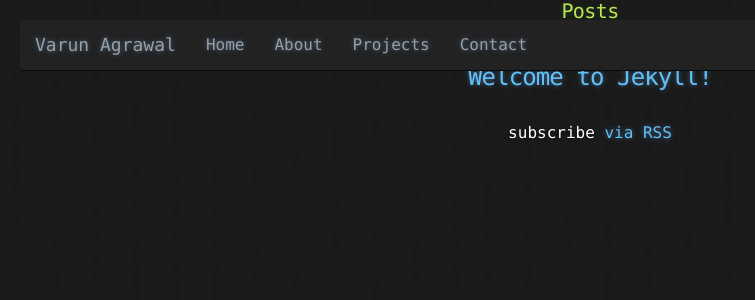
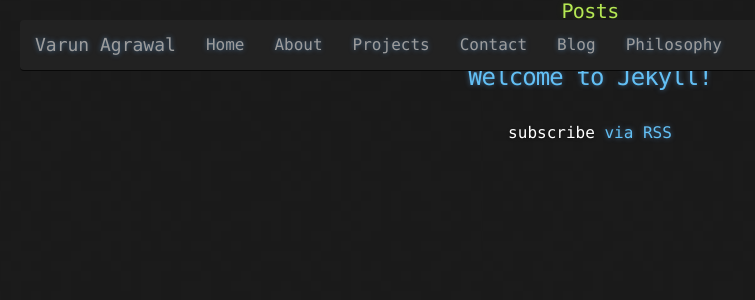
Before and after one commit to varunagrawal/varunagrawal.github.io, a Jekyll site: the page built from posts_listing.html, in a window 1280 px wide. Shown: the top 300 px of the page, without its empty margins (50-805 px from the left). Built offline with Jekyll 4.4.1, drawn with Linux system fonts in a browser that asks for light colours; nearby versions of some CDN libraries.

Commit message:
Navbar updated to include blog links

```diff
--- a/_includes/navbar.html
+++ b/_includes/navbar.html
@@ -18,6 +18,8 @@
                         <li {% if page.title == "About" %}class="active"{% endif %}><a href="/about/">About</a></li>
                         <li {% if page.title == "Projects" %}class="active"{% endif %}><a href="/projects/">Projects</a></li>
                         <li {% if page.title == "Contact" %}class="active"{% endif %}><a href="/contact/">Contact</a></li>
+                        <li><a href="https://computercalledvarun.wordpress.com/">Blog</a></li>
+                        <li><a href="https://varunagrawal.wordpress.com/">Philosophy</a></li>
                     </ul>
                 </div>
             </div>
```
